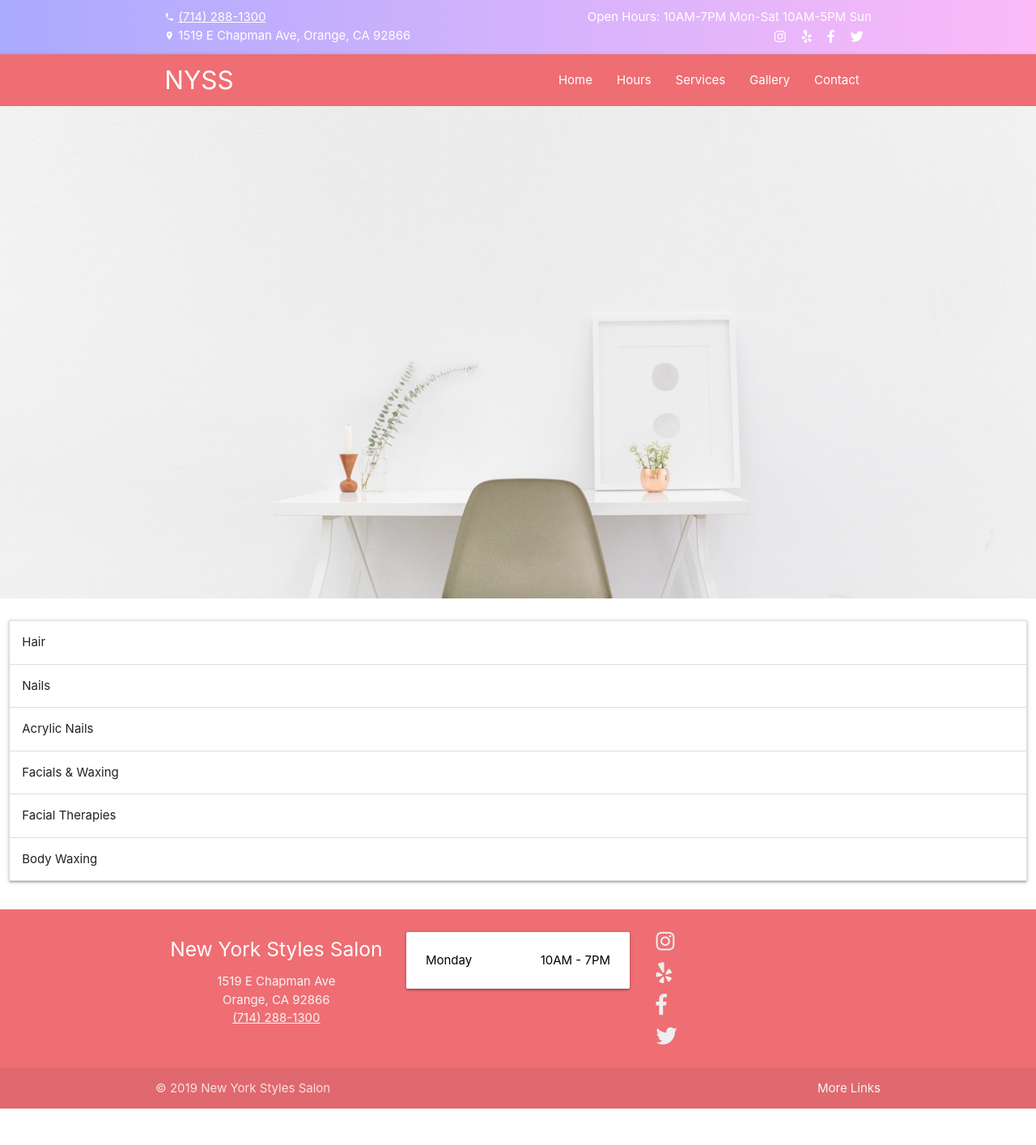
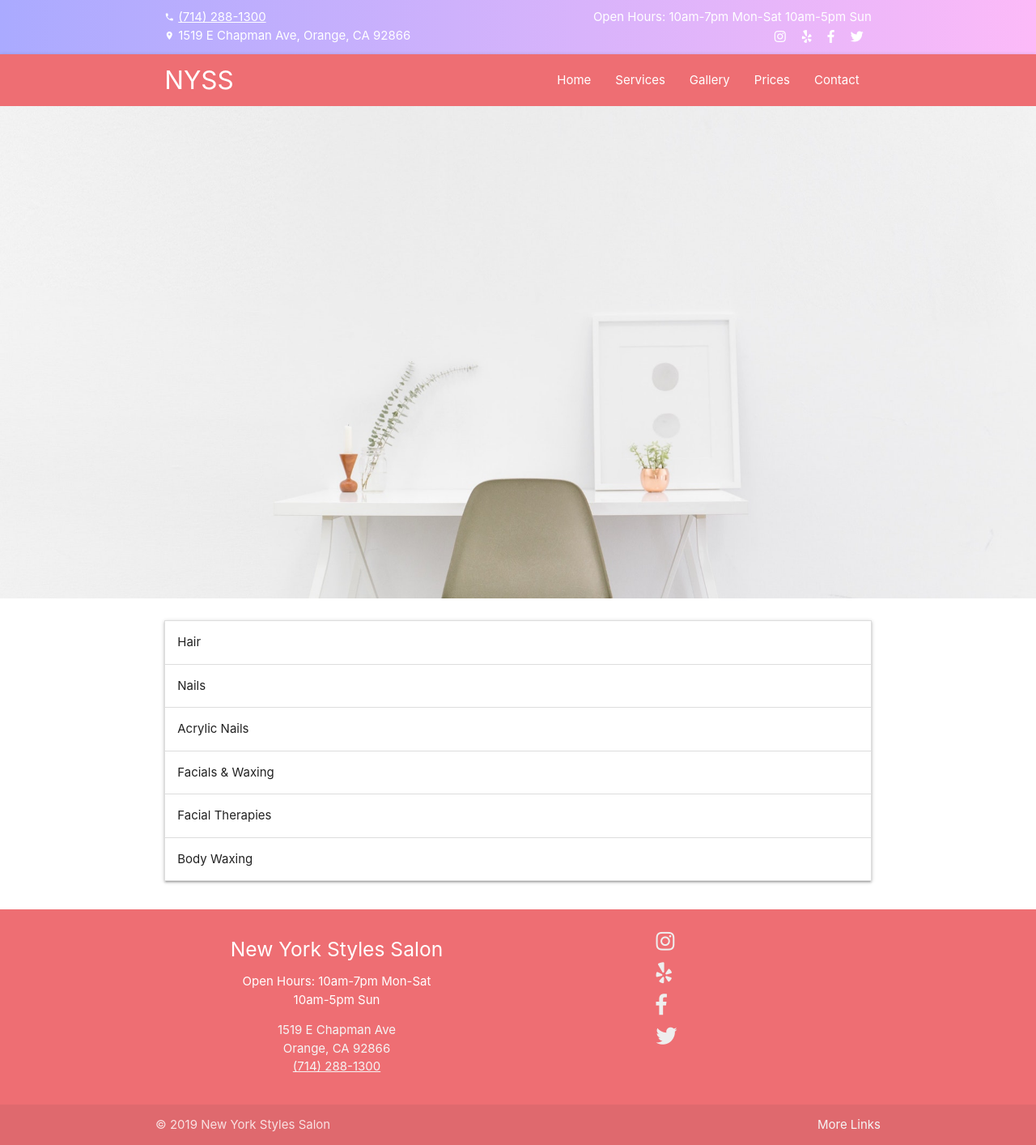
Before and after one commit to Jayleh/nystyles, a React (Create React App) app in the folder client/: page / in a window 1280 px wide. Shown: the whole page at 81% size. Before the commit the page ends 1369 px from the top, so only its background shows below. Built offline with nearby package versions, Linux system fonts and the light colour scheme.

Commit message:
adding prices view

```diff
--- a/client/src/components/App.js
+++ b/client/src/components/App.js
@@ -3,6 +3,7 @@ import { BrowserRouter, Route, Switch } from 'react-router-dom';
 
 import Header from './header/Header';
 import Landing from './landing/Landing';
+import Prices from './prices/Prices';
 import Footer from './footer/Footer';
 
 import './App.css';
@@ -14,6 +15,7 @@ const App = () => {
         <Header />
         <Switch>
           <Route path="/" exact component={Landing} />
+          <Route path="/prices" exact component={Prices} />
         </Switch>
         <Footer />
       </React.Fragment>
--- a/client/src/components/footer/Footer.js
+++ b/client/src/components/footer/Footer.js
@@ -1,11 +1,23 @@
 import _ from 'lodash';
 import React, { Component } from 'react';
+import openHours from './openHours';
 import socialLinks from '../links/socialLinks';
 import './Footer.css';
 
 class Footer extends Component {
-  renderSocialLinks = () =>
-    _.map(socialLinks, ({ link, icon }) => {
+  renderOpenHours = () => {
+    return _.map(openHours, ({ day, hours }) => {
+      return (
+        <li key={day} className="black-text d-flex justify-content-between">
+          <div>{day}</div>
+          <div>{hours}</div>
+        </li>
+      );
+    });
+  };
+
+  renderSocialLinks = () => {
+    return _.map(socialLinks, ({ link, icon }) => {
       return (
         <li key={icon}>
           <a
@@ -19,14 +31,20 @@ class Footer extends Component {
         </li>
       );
     });
+  };
 
   render() {
     return (
       <footer className="page-footer">
         <div className="container">
           <div className="row">
-            <div className="col s12 l4 center">
+            <div className="col s12 l6 center">
               <h5 className="white-text">New York Styles Salon</h5>
+              <p>
+                Open Hours: 10am-7pm Mon-Sat
+                <br />
+                10am-5pm Sun
+              </p>
               <ul>
                 <li className="grey-text text-lighten-4">1519 E Chapman Ave</li>
                 <li className="grey-text text-lighten-4">Orange, CA 92866</li>
@@ -37,15 +55,7 @@ class Footer extends Component {
                 </li>
               </ul>
             </div>
-            <div className="col s12 l4">
-              <div className="card-panel">
-                <div className="black-text d-flex justify-content-between">
-                  <div>Monday</div>
-                  <div>10AM - 7PM</div>
-                </div>
-              </div>
-            </div>
-            <div className="col s12 l4">
+            <div className="col s12 l4 offset-l2">
               <ul className="social-links-footer">
                 {this.renderSocialLinks()}
               </ul>
--- /dev/null
+++ b/client/src/components/footer/openHours.js
@@ -0,0 +1,9 @@
+export default [
+  { day: 'Monday', hours: '10AM - 7PM' },
+  { day: 'Tuesday', hours: '10AM - 7PM' },
+  { day: 'Wednesday', hours: '10AM - 7PM' },
+  { day: 'Thursday', hours: '10AM - 7PM' },
+  { day: 'Friday', hours: '10AM - 7PM' },
+  { day: 'Saturday', hours: '10AM - 7PM' },
+  { day: 'Sunday', hours: '10AM - 5PM' }
+];
--- a/client/src/components/header/Header.js
+++ b/client/src/components/header/Header.js
@@ -74,7 +74,7 @@ class Header extends Component {
                   </div>
                   <div className="col s12 m6">
                     <div className="widget-social white-text">
-                      <div>Open Hours: 10AM-7PM Mon-Sat 10AM-5PM Sun</div>
+                      <div>Open Hours: 10am-7pm Mon-Sat 10am-5pm Sun</div>
                       <div className="social-links-top-bar">
                         {this.renderSocialLinks()}
                       </div>
--- a/client/src/components/header/headerLinks.js
+++ b/client/src/components/header/headerLinks.js
@@ -1,7 +1,7 @@
 export default [
   { link: '/', label: 'Home' },
-  { link: '/hours', label: 'Hours' },
   { link: '/services', label: 'Services' },
   { link: '/gallery', label: 'Gallery' },
+  { link: '/prices', label: 'Prices' },
   { link: '/contact', label: 'Contact' }
 ];
--- a/client/src/components/landing/Landing.js
+++ b/client/src/components/landing/Landing.js
@@ -9,9 +9,11 @@ const Landing = () => {
       <section className="row">
         <div className="parallax-box" />
       </section>
-      <section className="row pricing">
-        <div className="col s12">
-          <Pricing />
+      <section className="container pricing">
+        <div className="row">
+          <div className="col s12">
+            <Pricing />
+          </div>
         </div>
       </section>
     </main>
--- /dev/null
+++ b/client/src/components/prices/Prices.js
@@ -0,0 +1,23 @@
+import React from 'react';
+
+const Prices = () => {
+  return (
+    <main>
+      <div className="container">
+        <div className="row">
+          <div className="col s12 l6">
+            <h4>Title</h4>
+            <ul>
+              <li className="d-flex justify-content-between">
+                <div>Service</div>
+                <div>Price</div>
+              </li>
+            </ul>
+          </div>
+        </div>
+      </div>
+    </main>
+  );
+};
+
+export default Prices;
--- a/client/src/components/pricing/Pricing.js
+++ b/client/src/components/pricing/Pricing.js
@@ -12,7 +12,12 @@ class Pricing extends Component {
 
   renderSubServices(info) {
     return _.map(info, ({ subservice, price, detail }) => {
-      return <li key={subservice}>{`${subservice} - ${price}`}</li>;
+      return (
+        <li key={subservice} className="d-flex justify-content-between">
+          <div>{subservice}</div>
+          <div>{price}</div>
+        </li>
+      );
     });
   }
 
--- a/client/src/components/pricing/pricingInfo.js
+++ b/client/src/components/pricing/pricingInfo.js
@@ -9,7 +9,7 @@ export default [
       },
       {
         subservice: 'Cut with Styling',
-        price: '$60 & Up',
+        price: 'from $60',
         detail: ''
       },
       {
@@ -19,32 +19,32 @@ export default [
       },
       {
         subservice: 'Highlights',
-        price: '$45 & Up',
+        price: 'from $45',
         detail: ''
       },
       {
         subservice: 'Ombre',
-        price: '$60 & Up',
+        price: 'from $60',
         detail: ''
       },
       {
         subservice: 'Weave',
-        price: '$50 & Up',
+        price: 'from $50',
         detail: ''
       },
       {
         subservice: 'Perm',
-        price: '$70 & Up',
+        price: 'from $70',
         detail: ''
       },
       {
         subservice: 'Up Do',
-        price: '$50 & Up',
+        price: 'from $50',
         detail: ''
       },
       {
         subservice: 'More',
-        price: '$200 & Up',
+        price: 'from $200',
         detail: ''
       }
     ]
@@ -119,7 +119,7 @@ export default [
       },
       {
         subservice: 'Fix Nail',
-        price: '$3 & Up',
+        price: 'from $3',
         detail: ''
       }
     ]
```
